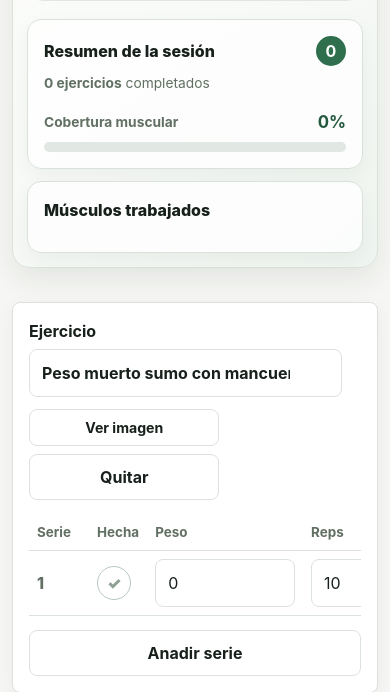
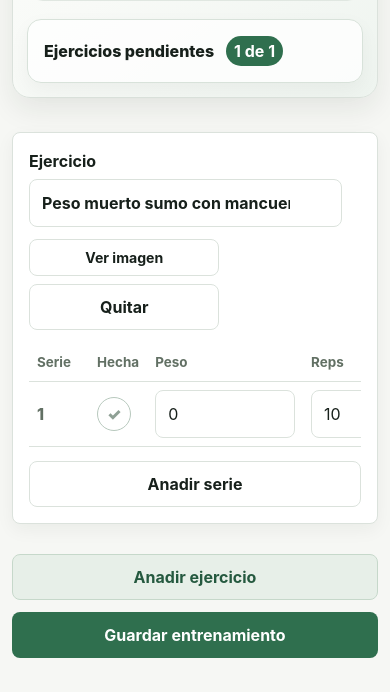
Before and after one commit to ricardoglezf87/ARCAGYM, a FastAPI app: page /workouts/new in a window 390 px wide. Shown: the part 1123-1815 px from the top of the page. After the commit the page ends 1781 px from the top, so only its background shows below. Run offline with FastAPI, Linux system fonts and the light colour scheme.

Commit message:
Remove unused functionality

```diff
--- a/app/static/css/styles.css
+++ b/app/static/css/styles.css
@@ -1294,7 +1294,7 @@ legend {
   justify-content: flex-end;
   flex-wrap: wrap;
   gap: 10px;
-  margin-bottom: 12px;
+  margin: 0;
 }
 
 .workout-completed-tools[hidden],
@@ -1360,7 +1360,7 @@ legend {
 
 .muscle-map-layout {
   display: grid;
-  grid-template-columns: minmax(0, 1fr) minmax(250px, 310px);
+  grid-template-columns: minmax(0, 1fr);
   gap: 18px;
   align-items: start;
 }
@@ -1457,6 +1457,11 @@ legend {
 }
 
 .muscle-summary-card {
+  display: flex;
+  align-items: center;
+  justify-content: space-between;
+  flex-wrap: wrap;
+  gap: 12px 20px;
   padding: 16px;
   border: 1px solid #d8e2da;
   border-radius: 14px;
@@ -1464,22 +1469,14 @@ legend {
   box-shadow: 0 7px 20px rgba(23,32,27,.045);
 }
 
-.muscle-summary-card p {
-  margin: 7px 0 16px;
-  color: var(--muted);
-  font-size: .86rem;
-}
-
-.muscle-summary-title,
-.muscle-coverage-head {
+.muscle-summary-title {
   display: flex;
   align-items: center;
   justify-content: space-between;
   gap: 12px;
 }
 
-.muscle-summary-title span,
-.muscle-results-card h3 {
+.muscle-summary-title span {
   color: var(--ink);
   font-weight: 850;
 }
@@ -1495,79 +1492,8 @@ legend {
   color: #fff;
 }
 
-.muscle-coverage-head {
-  margin-bottom: 7px;
-  color: var(--muted);
-  font-size: .86rem;
-  font-weight: 750;
-}
-
-.muscle-coverage-head strong { color: var(--primary-dark); font-size: 1.05rem; }
-
-.muscle-coverage-bar {
-  height: 10px;
-  overflow: hidden;
-  border-radius: 999px;
-  background: #e1e7e2;
-}
-
-.muscle-coverage-bar span {
-  display: block;
-  width: 0;
-  height: 100%;
-  border-radius: inherit;
-  background: linear-gradient(90deg, #2f6f4e, #4d8a69);
-  transition: width 220ms ease;
-}
-
-.muscle-results-card h3 { margin: 0 0 10px; font-size: 1rem; }
-
-.muscle-map-results {
-  display: grid;
-  max-height: 260px;
-  gap: 7px;
-  overflow-y: auto;
-  overscroll-behavior: contain;
-  padding: 2px 6px 2px 0;
-  scrollbar-gutter: stable;
-}
-
-.muscle-map-chip {
-  display: flex;
-  align-items: center;
-  gap: 8px;
-  min-height: 34px;
-  padding: 6px 9px;
-  border: 1px solid transparent;
-  border-radius: 9px;
-  font-size: .8rem;
-  font-weight: 700;
-  background: #fff;
-}
-
-.muscle-map-chip::before {
-  content: "";
-  flex: 0 0 10px;
-  width: 10px;
-  height: 10px;
-  border-radius: 50%;
-}
-
-.muscle-map-chip.is-primary {
-  border-color: #f3c4a8;
-  color: #7f351d;
-}
-.muscle-map-chip.is-primary::before { background: #f06a16; }
-
-.muscle-map-chip.is-secondary {
-  border-color: #ead7b2;
-  color: #70501e;
-}
-.muscle-map-chip.is-secondary::before { background: #f2b64f; }
-
 @media (max-width: 960px) {
   .muscle-map-layout { grid-template-columns: 1fr; }
-  .muscle-map-summary { grid-template-columns: repeat(2, minmax(0, 1fr)); }
 }
 
 @media (max-width: 680px) {
@@ -1575,7 +1501,7 @@ legend {
   .muscle-map-heading { flex-direction: column; gap: 8px; }
   .muscle-map-realistic { grid-template-columns: 1fr 1fr; gap: 2px; padding: 10px 2px; }
   .anatomy-label { min-width: 0; font-size: .66rem; padding: 4px 9px; }
-  .muscle-map-summary { grid-template-columns: 1fr; }
+  .muscle-summary-card { align-items: flex-start; flex-direction: column; }
 }
 
 .workout-exercise {
--- a/app/static/js/workout_form.js
+++ b/app/static/js/workout_form.js
@@ -12,11 +12,7 @@ document.addEventListener("DOMContentLoaded", () => {
   const showCompletedButton = document.querySelector("[data-show-completed]");
   const muscleMaps = document.querySelectorAll(".muscle-map");
   const muscleMapStatus = document.querySelector("[data-muscle-map-status]");
-  const muscleMapResults = document.querySelector("[data-muscle-map-results]");
-  const muscleSummaryCount = document.querySelector("[data-muscle-summary-count]");
-  const muscleSummaryExercises = document.querySelector("[data-muscle-summary-exercises]");
-  const muscleCoverageValue = document.querySelector("[data-muscle-coverage-value]");
-  const muscleCoverageBar = document.querySelector("[data-muscle-coverage-bar]");
+  const exerciseProgress = document.querySelector("[data-exercise-progress]");
 
   if (!form || !blocksContainer || !addExerciseButton || !exerciseTemplate || !setTemplate) {
     return;
@@ -291,47 +287,14 @@ document.addEventListener("DOMContentLoaded", () => {
     });
 
     if (muscleMapStatus) {
+      const secondaryOnlyLabels = Array.from(secondaryLabels).filter((label) =>
+        !Array.from(primaryLabels).some((primaryLabel) =>
+          normalizeMuscleName(primaryLabel) === normalizeMuscleName(label),
+        ),
+      );
       muscleMapStatus.textContent = completedBlocks.length === 0
         ? "Marca todas las series de un ejercicio para ver los músculos trabajados."
-        : `${completedBlocks.length} ${completedBlocks.length === 1 ? "ejercicio completado" : "ejercicios completados"} · Principal: ${Array.from(primaryLabels).join(", ") || "sin zona muscular identificada"}.`;
-    }
-
-    const displayedRegions = new Set([...primaryRegions, ...secondaryRegions]);
-    const majorRegionGroups = new Set();
-    displayedRegions.forEach((region) => {
-      const group = region
-        .replace(/^chest-.+$/, "chest")
-        .replace(/^deltoid-.+$/, "deltoid")
-        .replace(/^biceps-.+$/, "biceps")
-        .replace(/^triceps-.+$/, "triceps")
-        .replace(/^abs-.+$/, "abs")
-        .replace(/^traps-.+$/, "traps")
-        .replace(/^glutes-.+$/, "glutes")
-        .replace(/^quads-.+$/, "quads")
-        .replace(/^hamstrings-.+$/, "hamstrings")
-        .replace(/^calves-.+$/, "calves");
-      majorRegionGroups.add(group);
-    });
-    const coverageTotal = 18;
-    const coverage = Math.min(100, Math.round((majorRegionGroups.size / coverageTotal) * 100));
-    if (muscleSummaryCount) muscleSummaryCount.textContent = String(majorRegionGroups.size);
-    if (muscleSummaryExercises) muscleSummaryExercises.textContent = `${completedBlocks.length} ${completedBlocks.length === 1 ? "ejercicio" : "ejercicios"}`;
-    if (muscleCoverageValue) muscleCoverageValue.textContent = `${coverage}%`;
-    if (muscleCoverageBar) muscleCoverageBar.style.width = `${coverage}%`;
-
-    if (muscleMapResults) {
-      muscleMapResults.replaceChildren();
-      [
-        { role: "primary", labels: primaryLabels },
-        { role: "secondary", labels: secondaryLabels },
-      ].forEach(({ role, labels }) => {
-        labels.forEach((label) => {
-          const chip = document.createElement("span");
-          chip.className = `muscle-map-chip is-${role}`;
-          chip.textContent = label;
-          muscleMapResults.appendChild(chip);
-        });
-      });
+        : `${completedBlocks.length} ${completedBlocks.length === 1 ? "ejercicio completado" : "ejercicios completados"} · Principal: ${Array.from(primaryLabels).join(", ") || "sin zona muscular identificada"} · Secundario: ${secondaryOnlyLabels.join(", ") || "ninguno"}.`;
     }
   }
 
@@ -339,6 +302,9 @@ document.addEventListener("DOMContentLoaded", () => {
     const blocks = Array.from(blocksContainer.querySelectorAll(".workout-exercise"));
     const completedBlocks = blocks.filter(isExerciseDone);
     updateMuscleMap(completedBlocks);
+    if (exerciseProgress) {
+      exerciseProgress.textContent = `${blocks.length - completedBlocks.length} de ${blocks.length}`;
+    }
 
     blocks.forEach((block) => {
       const completed = isExerciseDone(block);
--- a/app/templates/base.html
+++ b/app/templates/base.html
@@ -5,7 +5,7 @@
     <meta name="viewport" content="width=device-width, initial-scale=1">
     <title>{% block title %}ARCA Gym{% endblock %}</title>
     <link rel="icon" type="image/svg+xml" href="{{ url_for('static', path='/favicon.svg') }}">
-    <link rel="stylesheet" href="{{ url_for('static', path='/css/styles.css') }}?v=20261108-muscle-map-v2">
+    <link rel="stylesheet" href="{{ url_for('static', path='/css/styles.css') }}?v=20261109-muscle-map-v3">
     {% block head %}{% endblock %}
   </head>
   <body>
--- a/app/templates/workout_form.html
+++ b/app/templates/workout_form.html
@@ -60,11 +60,6 @@
       <input name="notes" value="{{ session.notes if session else '' }}" placeholder="Energia, molestias, objetivo del dia">
     </label>
   </section>
-
-  <div class="workout-completed-tools" data-completed-tools hidden>
-    <span data-completed-count aria-live="polite"></span>
-    <button type="button" class="button secondary compact" data-show-completed aria-controls="exerciseBlocks" aria-pressed="false">Mostrar completados</button>
-  </div>
 
   <section class="muscle-map-panel muscle-map-panel-realistic" aria-labelledby="muscleMapTitle">
     <div class="muscle-map-heading">
@@ -168,24 +163,18 @@
         </div>
       </div>
 
-      <aside class="muscle-map-summary" aria-label="Resumen muscular de la sesión">
+      <div class="muscle-map-summary" aria-label="Progreso de ejercicios">
         <div class="muscle-summary-card">
           <div class="muscle-summary-title">
-            <span>Resumen de la sesión</span>
-            <strong data-muscle-summary-count>0</strong>
+            <span>Ejercicios pendientes</span>
+            <strong data-exercise-progress>0 de 0</strong>
           </div>
-          <p><b data-muscle-summary-exercises>0 ejercicios</b> completados</p>
-          <div class="muscle-coverage-head">
-            <span>Cobertura muscular</span>
-            <strong data-muscle-coverage-value>0%</strong>
+          <div class="workout-completed-tools" data-completed-tools hidden>
+            <span data-completed-count aria-live="polite"></span>
+            <button type="button" class="button secondary compact" data-show-completed aria-controls="exerciseBlocks" aria-pressed="false">Mostrar completados</button>
           </div>
-          <div class="muscle-coverage-bar" aria-hidden="true"><span data-muscle-coverage-bar></span></div>
         </div>
-        <div class="muscle-summary-card muscle-results-card">
-          <h3>Músculos trabajados</h3>
-          <div class="muscle-map-results" data-muscle-map-results aria-live="polite"></div>
-        </div>
-      </aside>
+      </div>
     </div>
   </section>
 
@@ -322,5 +311,5 @@
   </tr>
 </template>
 
-<script src="{{ url_for('static', path='/js/workout_form.js') }}?v=20261109-muscle-map-realistic-v3"></script>
+<script src="{{ url_for('static', path='/js/workout_form.js') }}?v=20261109-muscle-map-realistic-v4"></script>
 {% endblock %}
```
